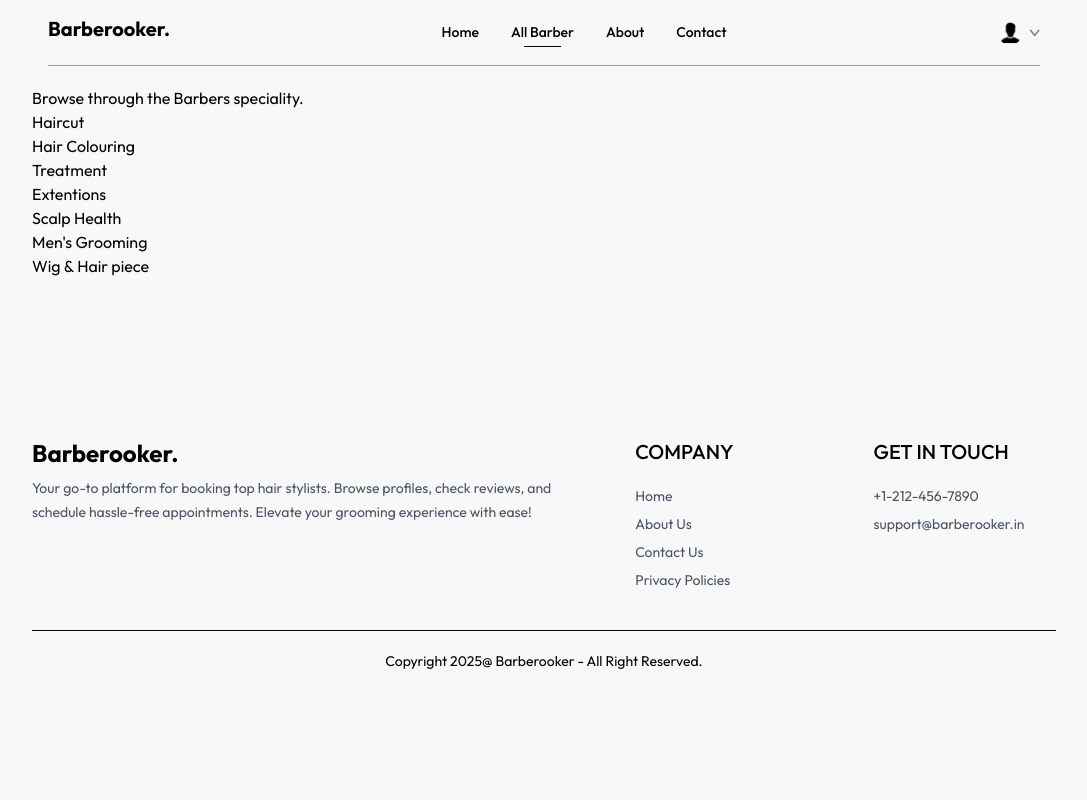
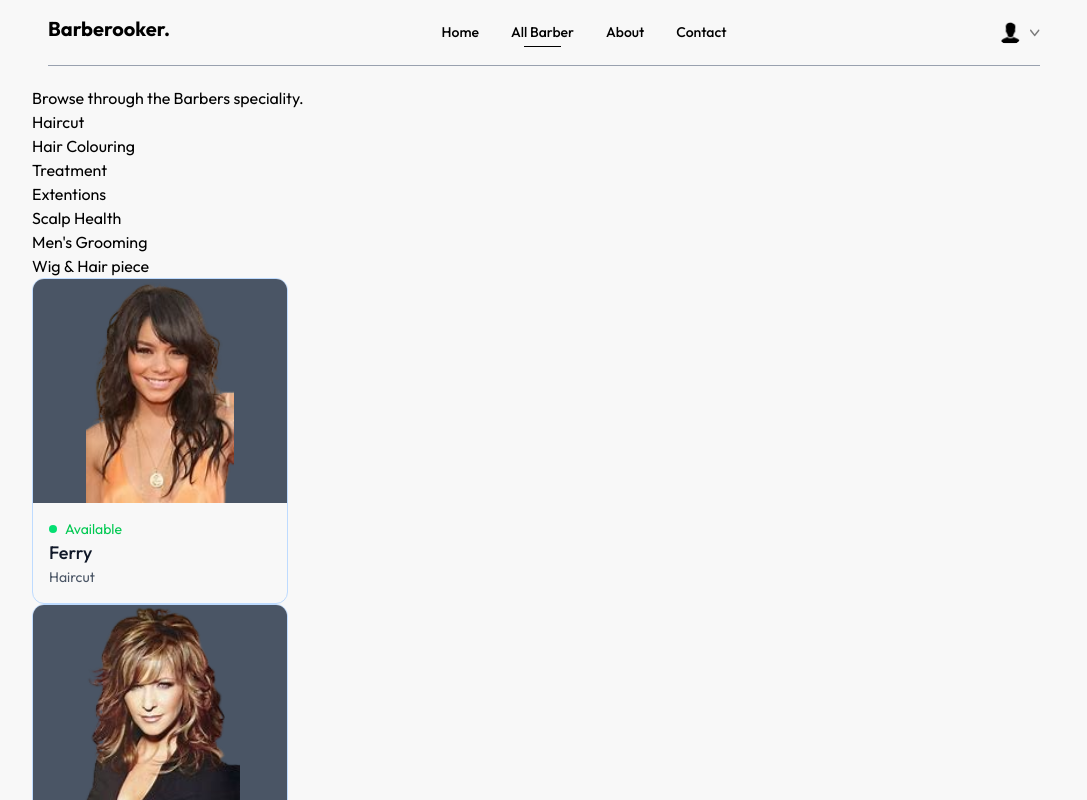
Before and after one commit to KRISHNAKUMAR-N-04/Barberooker, a React (Vite) app in the folder Barberooker/frontend/: page /barbers in a window 1280 px wide. Shown: the top 800 px of the page, without its empty margins (96-1183 px from the left). Built offline with nearby package versions, Linux system fonts and the light colour scheme.

Commit message:
Update on barbers page

```diff
--- a/Barberooker/frontend/src/pages/Barbers.jsx
+++ b/Barberooker/frontend/src/pages/Barbers.jsx
@@ -1,4 +1,4 @@
-import React, { useContext } from 'react'
+import React, { useContext, useState } from 'react'
 import { useParams } from 'react-router-dom'
 import { AppContext } from '../context/AppContext'
 
@@ -7,6 +7,16 @@ const Barbers = () => {
   const { speciality } = useParams()
 
   const dbarbers = useContext(AppContext);
+
+  const { filterBarb, setFilterBarb } = useState([])
+
+  const applyfilter = ()=>{
+    if(speciality){
+      setFilterBarb(dbarbers.filter(barb => barb.speciality === speciality))
+    }else{
+      setFilterBarb(dbarbers)
+    }
+  }
 
   return (
     <div>
@@ -23,8 +33,32 @@ const Barbers = () => {
           <p>Wig & Hair piece</p>
         </div>
       </div>
+      <div>
+        {
+          dbarbers.value.dbarbers.map((item, index) => (
+            <div
+              key={index}
+              onClick={() => navigate(`/appoinment/${item._id}`)}
+              className="border w-[32vh] border-blue-200 rounded-xl overflow-hidden cursor-pointer hover:-translate-y-2 transition-all duration-300"
+            >
+              <img
+                className="w-full h-40 sm:h-48 md:h-56 object-contain bg-gray-600"
+                src={item.image}
+                alt={item.name}
+              />
+              <div className="p-4 border-gray-950">
+                <div className="flex items-center gap-2 text-sm text-green-500">
+                  <span className="w-2 h-2 bg-green-400 rounded-full"></span>
+                  <p>Available</p>
+                </div>
+                <p className="text-gray-900 text-lg font-medium">{item.name}</p>
+                <p className="text-gray-600 text-sm">{item.speciality}</p>
+              </div>
+            </div>
+          ))
+        }
 
-
+      </div>
     </div>
   )
 }
```
